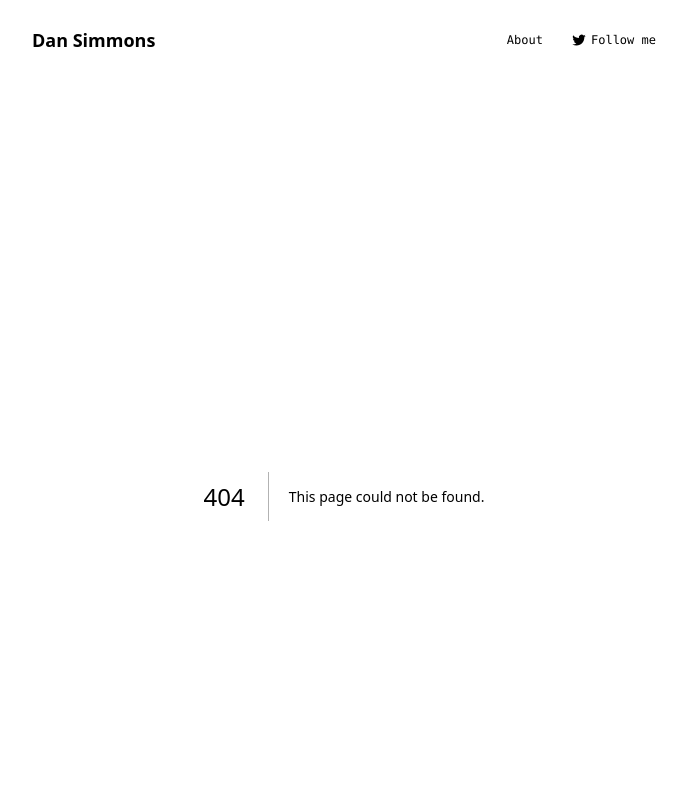
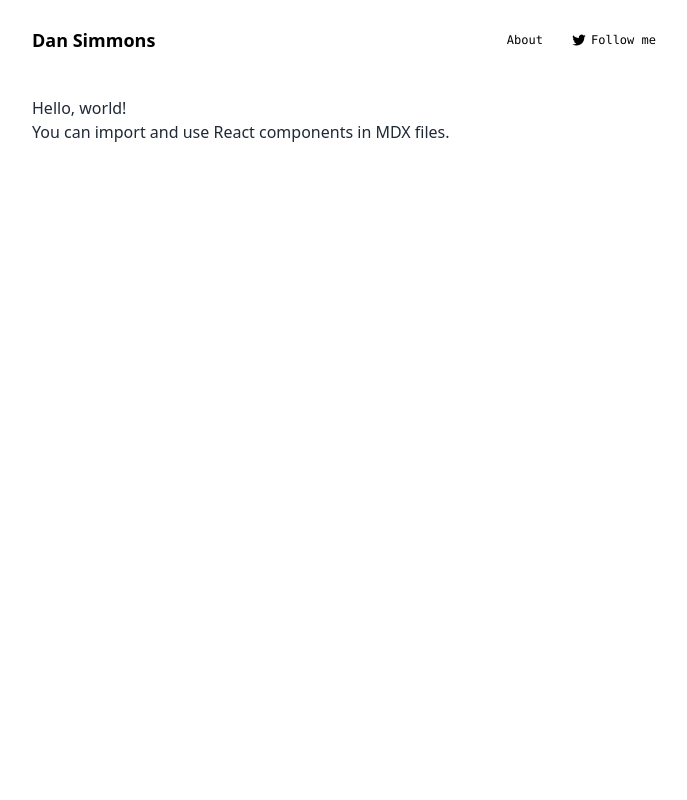
Before and after one commit to dsimmons/blog, a Next.js app: page /posts/hello-world in a window 1280 px wide. Before the commit this address had no page. Shown: the top 800 px of the page, without its empty margins (296-983 px from the left). Built offline with nearby package versions, Linux system fonts and the light colour scheme.

Commit message:
Added basic blog post structure.

```diff
--- /dev/null
+++ b/app/posts/hello-world/page.mdx
@@ -0,0 +1,3 @@
+# Hello, world!
+
+You can import and use React components in MDX files.
--- /dev/null
+++ b/app/posts/layout.tsx
@@ -0,0 +1,7 @@
+export default function Layout({ children }) {
+  return (
+    <article className="mb-10 text-gray-800 dark:text-gray-300">
+      {children}
+    </article>
+  );
+}
```
